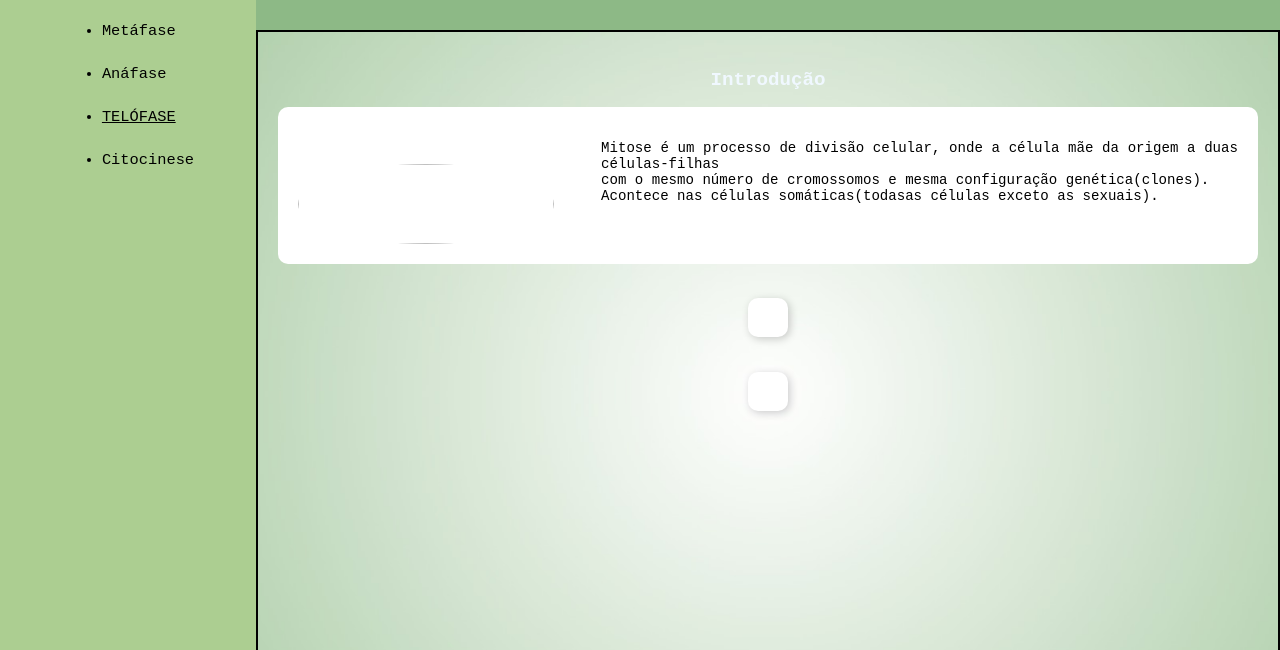
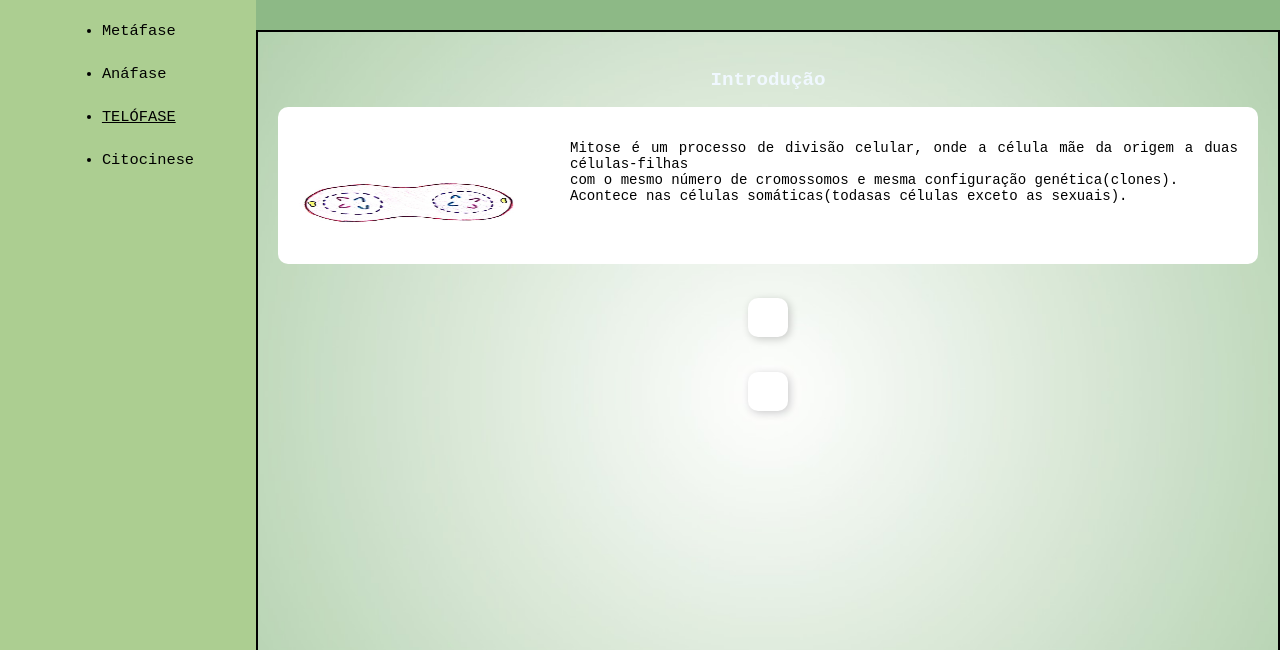
Before and after one commit to VieiraQuezia/Biologia-Mitose, a plain HTML site: page Telófase.html in a window 1280 px wide. Shown: the part 150-800 px from the top of the page. Drawn offline with Linux system fonts and the light colour scheme.

Commit message:
Adicionei os desenhosna pasta de imagem

```diff
--- a/Fases.css
+++ b/Fases.css
@@ -85,7 +85,7 @@ body {
         background-size: cover;
 
         background-attachment: fixed;
-        background-position: center;
+        background-position:center;
         background-repeat: no-repeat;
         background-size: cover;
 
--- a/Telófase.html
+++ b/Telófase.html
@@ -45,7 +45,7 @@
                 <article class="Bloco2">
                     <h2>Introdução</h2>
                     <section class="Bloco2-1">
-                        <img class="img3" src="tec3.jpg" alt="">
+                        <img class="img3" src="img/Telófase desenho.jpeg" alt="">
                         <p>Mitose é um processo de divisão celular, onde a célula mãe da origem a duas
                             células-filhas<br>
                             com o mesmo número de cromossomos e mesma configuração genética(clones).<br>
```
Also changed, not shown: img/Anáfase desenho.jpeg (added), img/Citocinese desenho.jpeg (added), img/Metáfase desenho.jpeg (added), img/Prófase desenho.jpeg (added), img/Telófase desenho.jpeg (added).
